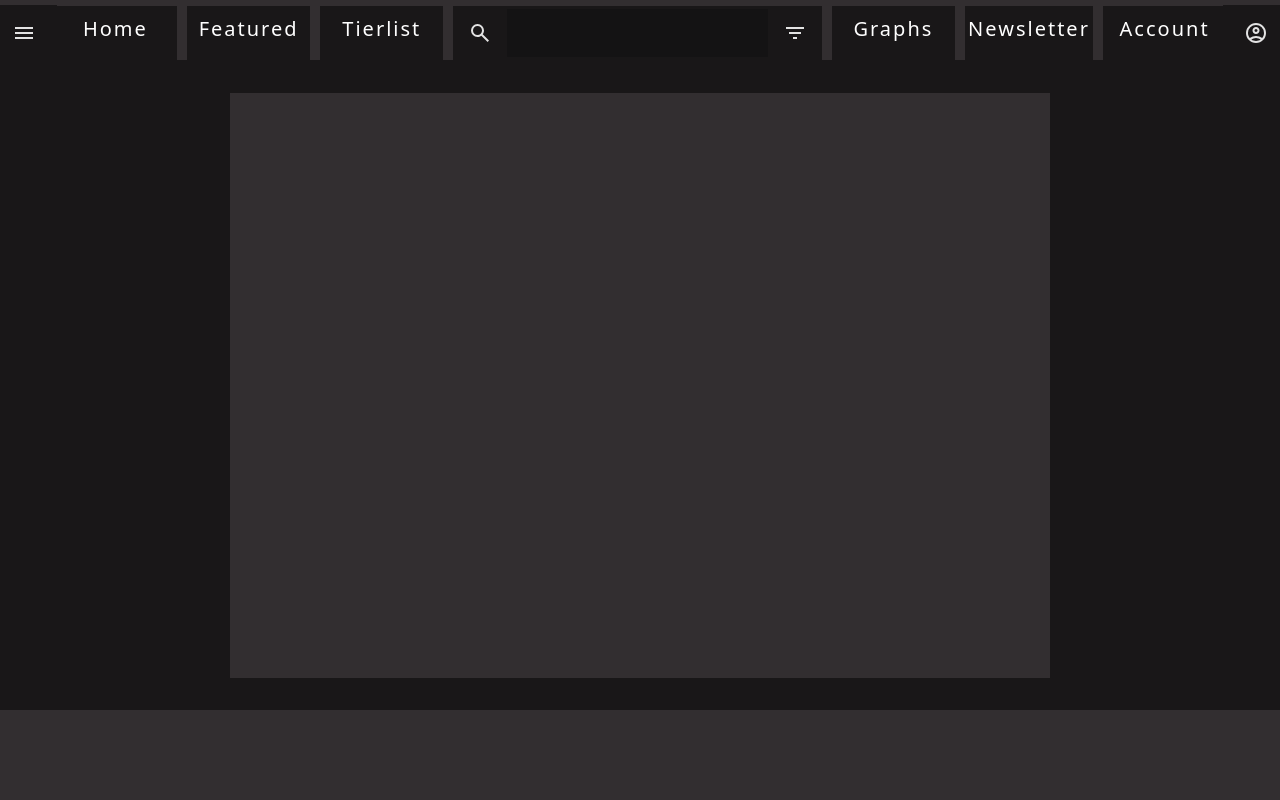
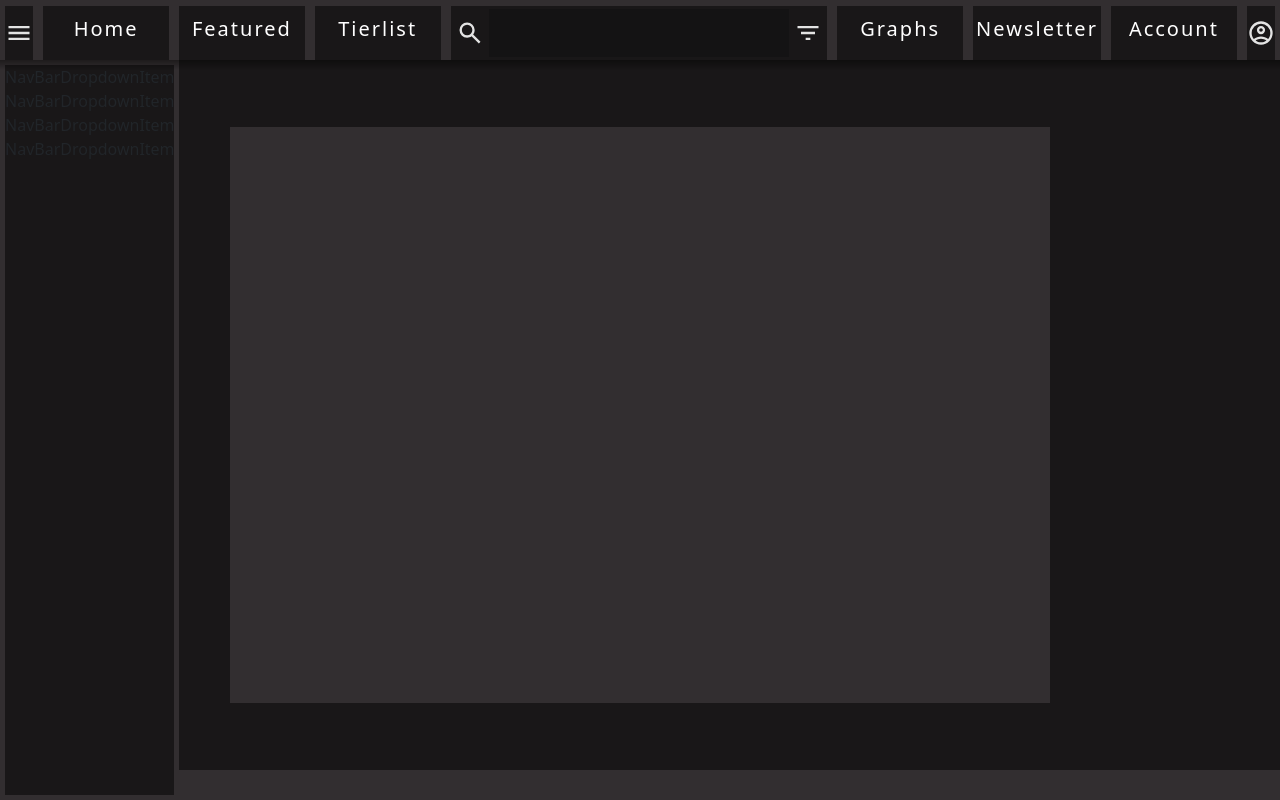
Before and after one commit to Highdocker/project-moxie, a React (Vite) app: page / in a window 1280 px wide. Both pictures are taken after a click on the button 24 px from the left and 33 px from the top of the page. Shown: the top 800 px of the page. Built offline with nearby package versions, Linux system fonts and the light colour scheme.

Commit message:
Major Organizational changes, Debloatification of stylesheet (Turned 3 different class buttons into one), overall navbar reorginzation and super basic implementation of a menu dropdown with fixed positions on it, and the navbar itself.

```diff
--- a/src/App.tsx
+++ b/src/App.tsx
@@ -17,14 +17,25 @@ import "./styles.css";
 import NavBarMenu from "./components/navbar/NavBarMenu";
 import NavBarAccount from "./components/navbar/NavBarAccount";
 import NavBarInteractable from "./components/navbar/NavBarInteractable";
+import NavBarDropdownmenu from "./components/navbar/NavBarDropdownmenu";
+import NavBarDropdownItem from "./components/navbar/NavBarDropdownItem";
+import NavBarWrapper from "./components/navbar/NavBarWrapper";
 
 function App() {
   return (
     <>
       <SiteContainer>
+        <NavBarWrapper>
           <NavBar>
             <NavBarInteractable>
-            <NavBarMenu></NavBarMenu>
+              <NavBarMenu>
+                <NavBarDropdownmenu>
+                  <NavBarDropdownItem></NavBarDropdownItem>
+                  <NavBarDropdownItem></NavBarDropdownItem>
+                  <NavBarDropdownItem></NavBarDropdownItem>
+                  <NavBarDropdownItem></NavBarDropdownItem>
+                </NavBarDropdownmenu>
+              </NavBarMenu>
             </NavBarInteractable>
             <NavBarText navText={"Home"}></NavBarText>
             <NavBarText navText={"Featured"}></NavBarText>
@@ -33,8 +44,11 @@ function App() {
             <NavBarText navText={"Graphs"}></NavBarText>
             <NavBarText navText={"Newsletter"}></NavBarText>
             <NavBarText navText={"Account"}></NavBarText>
+            <NavBarInteractable>
               <NavBarAccount></NavBarAccount>
+            </NavBarInteractable>
           </NavBar>
+        </NavBarWrapper>
         <BackContentWrapper>
           <BackSideContent></BackSideContent>
           <BackContent>
--- a/src/components/navbar/DropdownmenuContent.tsx
+++ /dev/null
@@ -1,5 +0,0 @@
-const DropdownmenuContent = () => {
-  return <div>DropdownmenuContent</div>;
-};
-
-export default DropdownmenuContent;
--- a/src/components/navbar/NavBarAccount.tsx
+++ b/src/components/navbar/NavBarAccount.tsx
@@ -6,11 +6,11 @@ interface Props {
 
 const NavBarAccount = ({ children }: Props) => {
   return (
-    <div className="navBarInteractable">
+    <>
       <button className="navInteractableButton">
         <img src="/svgcontent/accounticon.svg" className="navIcon" />
       </button>
-    </div>
+    </>
   );
 };
 
--- /dev/null
+++ b/src/components/navbar/NavBarDropdownItem.tsx
@@ -0,0 +1,5 @@
+const NavBarDropdownItem = () => {
+  return <div>NavBarDropdownItem</div>;
+};
+
+export default NavBarDropdownItem;
--- a/src/components/navbar/NavBarDropdownmenu.tsx
+++ b/src/components/navbar/NavBarDropdownmenu.tsx
@@ -5,7 +5,7 @@ interface Props {
 }
 
 const NavBarDropdownmenu = ({ children }: Props) => {
-  return <div>NavBarDropdownmenu</div>;
+  return <div className="navBarDropdownmenu">{children}</div>;
 };
 
 export default NavBarDropdownmenu;
--- /dev/null
+++ b/src/components/navbar/NavBarWrapper.tsx
@@ -0,0 +1,15 @@
+import { ReactNode } from "react";
+
+interface Props {
+  children?: ReactNode;
+}
+const NavBarWrapper = ({ children }: Props) => {
+  return (
+    <div className="homeNavBarWrapper">
+      {children}
+      <div className="navBarHorizGradient"></div>
+    </div>
+  );
+};
+
+export default NavBarWrapper;
--- a/src/components/navbar/NavSearchBar.tsx
+++ b/src/components/navbar/NavSearchBar.tsx
@@ -7,15 +7,20 @@ interface Props {
 const NavSearchBar = ({ children }: Props) => {
   return (
     <div className="navSearchContent">
-      <button className="navSearchButton">
-        <img src="/svgcontent/searchicon.svg" className="navIcon" />
-      </button>
+      <div className="navBarInteractable">
+        <button className="navInteractableButton">
+          <img src="/svgcontent/searchicon.svg" className="navIcon" />
+        </button>
+      </div>
+
       <div className="navSearchBar">
         <input type="search" className="navSearchInput" />
       </div>
-      <button className="navFilterButton">
-        <img src="/svgcontent/filtericon.svg" className="navIcon" />
-      </button>
+      <div className="navBarInteractable">
+        <button className="navInteractableButton">
+          <img src="/svgcontent/filtericon.svg" className="navIcon" />
+        </button>
+      </div>
     </div>
   );
 };
--- a/src/styles.css
+++ b/src/styles.css
@@ -9,6 +9,22 @@
   padding: 0;
 }
 
+.homeNavBarWrapper {
+  position: fixed;
+  display: flex;
+  flex-direction: column;
+  width: 100%;
+  height: 60px;
+}
+
+.navBarHorizGradient {
+  position: absolute;
+  top: 60px;
+  width: 100%;
+  height: 10px;
+  background-image: linear-gradient(to bottom, rgb(0 0 0/40%), rgb(0 0 0/0%));
+}
+
 /* This marks the start of NAVBAR content */
 .homeNavBar {
   display: flex;
@@ -18,7 +34,7 @@
   box-sizing: border-box;
   background-color: #322e30;
   width: 100%;
-  height: 60px;
+  height: 100%;
 }
 
 .navBarContent {
@@ -39,10 +55,10 @@
   align-items: center;
   box-sizing: border-box;
   background-color: #191718;
-  width: 2.25%;
+  width: 2.25vw;
   height: 90%;
-  margin: 0px 10px;
-  padding: 0px 5px;
+  margin: 0px 5px;
+  padding: 0px 0px;
 }
 .navInteractableButton {
   display: flex;
@@ -50,14 +66,13 @@
   align-items: center;
   box-sizing: border-box;
   background-color: #191718;
+  width: 100%;
+  height: 100%;
   border: none;
+  padding: 0px;
 }
 
 .navInteractableButton:hover {
-  background-image: radial-gradient(rgb(0 0 0/40%) 0%, rgb(0 0 0/0%) 75%);
-}
-
-.navFilterButton:hover {
   background-image: radial-gradient(rgb(0 0 0/40%) 0%, rgb(0 0 0/0%) 75%);
 }
 
@@ -71,34 +86,6 @@
   background-image: linear-gradient(to bottom, rgb(0 0 0/40%), rgb(0 0 0/0%));
 }
 
-.navSearchButton {
-  display: flex;
-  justify-content: center;
-  align-items: center;
-  box-sizing: border-box;
-  background-color: #191718;
-  border: none;
-  padding: 0px 0px;
-}
-
-.navSearchButton:hover {
-  background-image: radial-gradient(rgb(0 0 0/40%) 0%, rgb(0 0 0/0%) 75%);
-}
-
-.navFilterButton {
-  display: flex;
-  justify-content: center;
-  align-items: center;
-  box-sizing: border-box;
-  background-color: #191718;
-  border: none;
-  padding: 0px 0px;
-}
-
-.navFilterButton:hover {
-  background-image: radial-gradient(rgb(0 0 0/40%) 0%, rgb(0 0 0/0%) 75%);
-}
-
 .navSearchContent {
   display: flex;
   justify-content: center;
@@ -110,7 +97,8 @@
   padding: 0px 0px;
 }
 .navIcon {
-  padding: 15px 15px;
+  width: 28px;
+  height: 28px;
 }
 .navSearchBar {
   background-color: #141314;
@@ -118,7 +106,7 @@
   justify-content: center;
   align-items: center;
   height: 90%;
-  width: 90%;
+  width: 100%;
 }
 
 .navSearchInput {
@@ -155,6 +143,22 @@
   letter-spacing: 2px;
 }
 /* This marks the start of DROPDOWNMENU content*/
+.navBarDropdownmenu {
+  position: absolute;
+  top: 60px;
+  left: 0px;
+  width: 14%;
+  height: calc(100vh - 60px);
+  border: 10px;
+  border: 5px solid #322e30;
+  background-color: #191718;
+}
+
+.navBarDropdownItem {
+  width: 100%;
+  height: 60px;
+  background-color: #4b4548;
+}
 /* This marks the start of FEATURED content */
 .backContentWrapper {
   display: flex;
@@ -162,7 +166,8 @@
   align-items: center;
   background-color: #191718;
   width: 100%;
-  height: 650px;
+  height: calc(650px + 60px);
+  margin-top: 60px;
 }
 
 .backSideContent {
@@ -179,7 +184,7 @@
   align-items: center;
   background-color: #191718;
   width: 80%;
-  height: 100%;
+  height: 90%;
 }
 
 .featuredContent {
```
Lines whose indentation alone changed are shown as unchanged.
